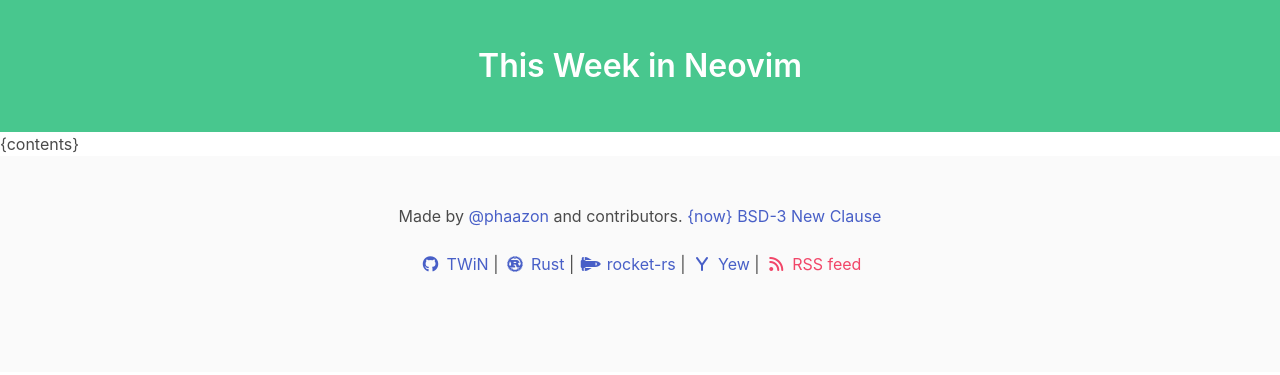
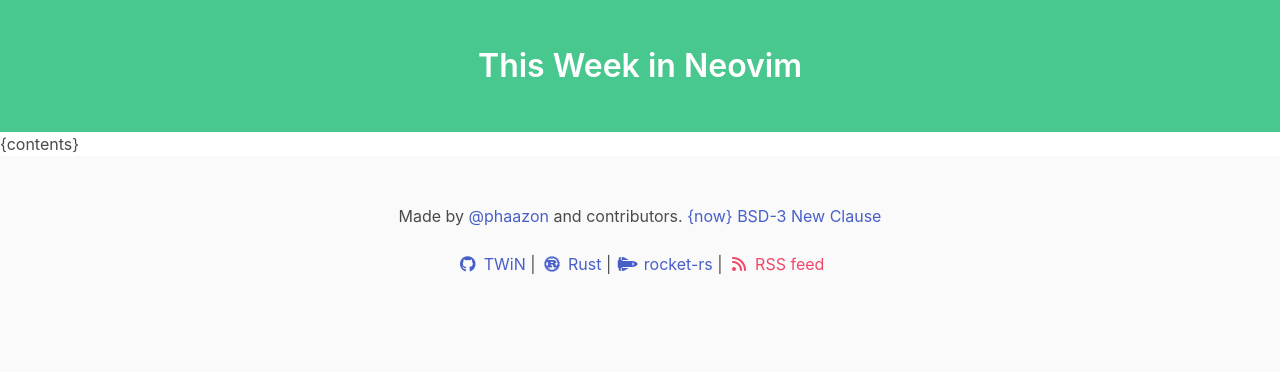
Before and after one commit to hadronized/this-week-in-neovim.org, a plain HTML site: page back/src/html_wrapper.html in a window 1280 px wide. Drawn offline with nearby package versions, Linux system fonts and the light colour scheme.

Commit message:
Remove the Yew logo since we don’t use it anymore.

```diff
--- a/back/src/html_wrapper.html
+++ b/back/src/html_wrapper.html
@@ -61,15 +61,6 @@
             </span>
           </a>
           |
-          <a href="https://yew.rs">
-            <span class="icon-text has-text-link">
-              <span class="icon">
-                <i class="fa-solid fa-y"></i>
-              </span>
-              <span>Yew</span>
-            </span>
-          </a>
-          |
           <a href="/rss">
             <span class="icon-text has-text-danger">
               <span class="icon">
```
